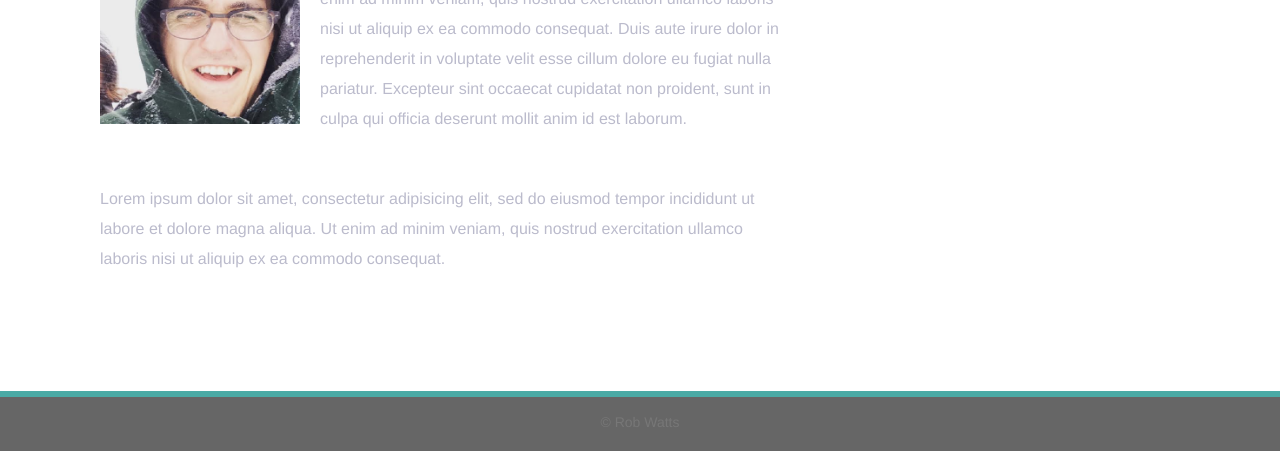
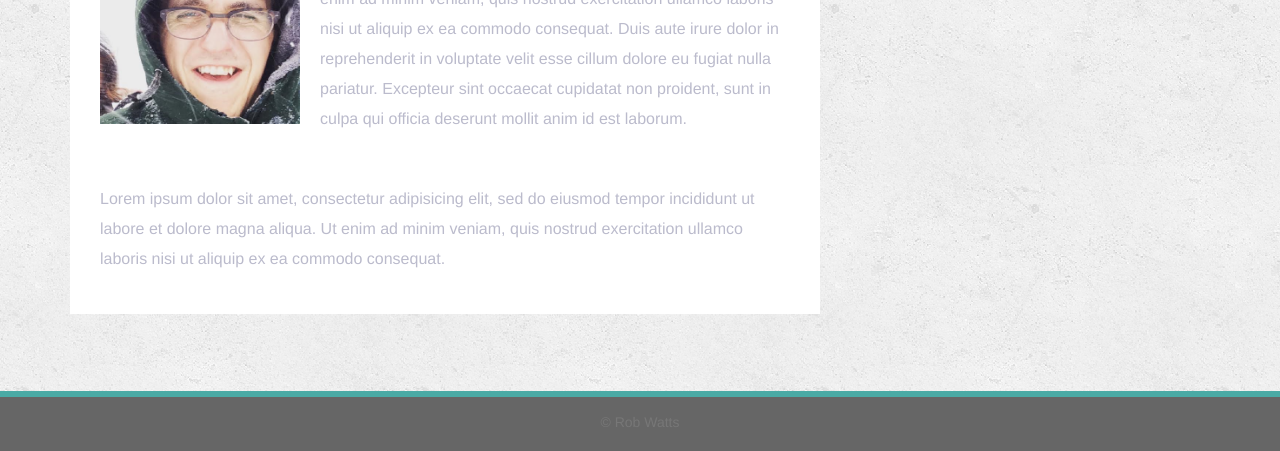
Before and after one commit to robjwatts/Bootstrap-Portfolio, a plain HTML site: page index.html in a window 1280 px wide. Shown: the part 349-800 px from the top of the page. Drawn offline with nearby package versions, Linux system fonts and the light colour scheme.

Commit message:
updating homework

```diff
--- a/css/style.css
+++ b/css/style.css
@@ -1,7 +1,6 @@
 body {
   font-family: Arial, 'Helvetica Neue', Helvetica, sans-serif;
-  background-color:
-  background-image: url("images/concrete_seamless.png");
+  background-image: url("../images/concrete_seamless.png");
   margin-bottom: 150px;
 }
 
```
